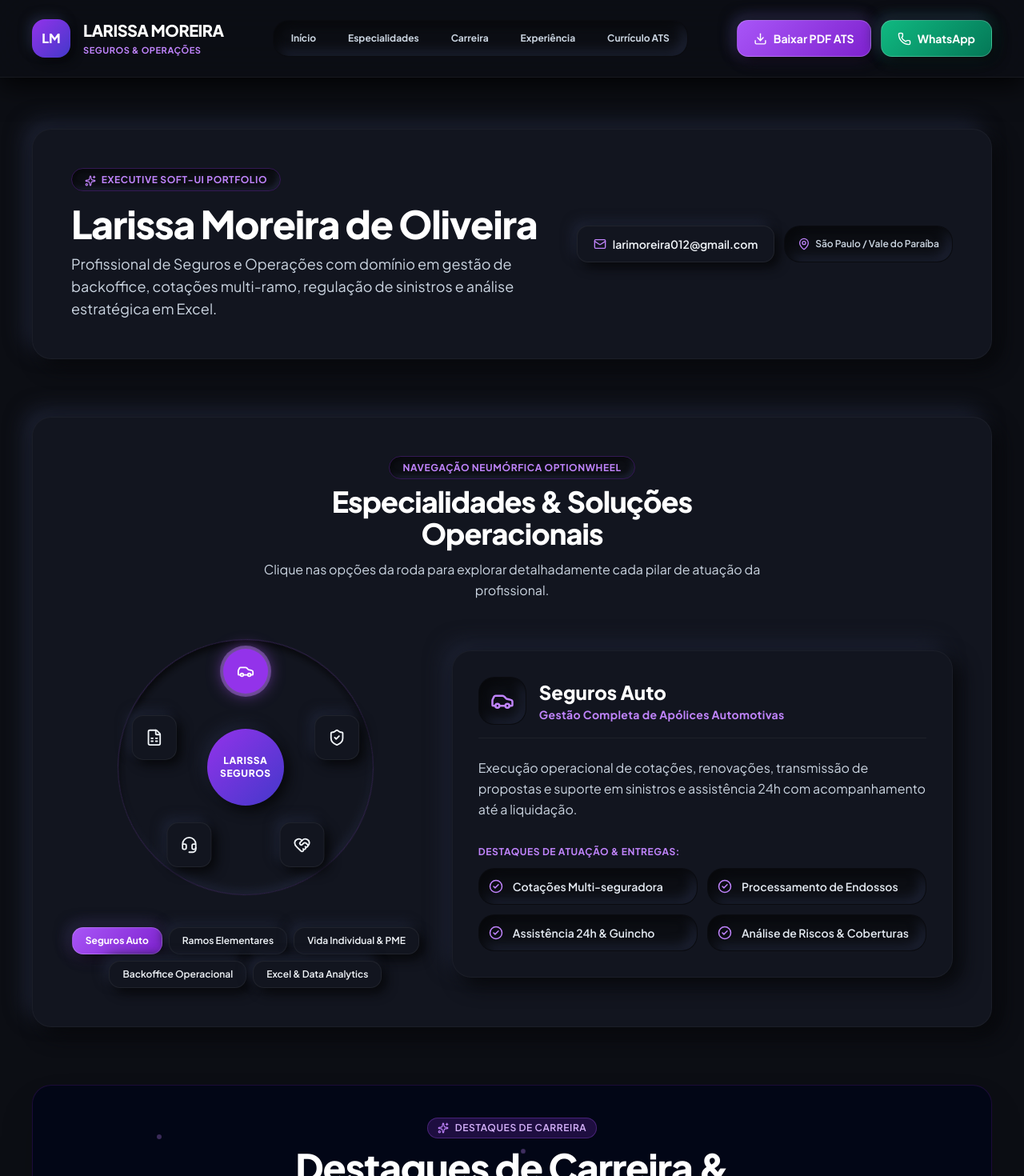
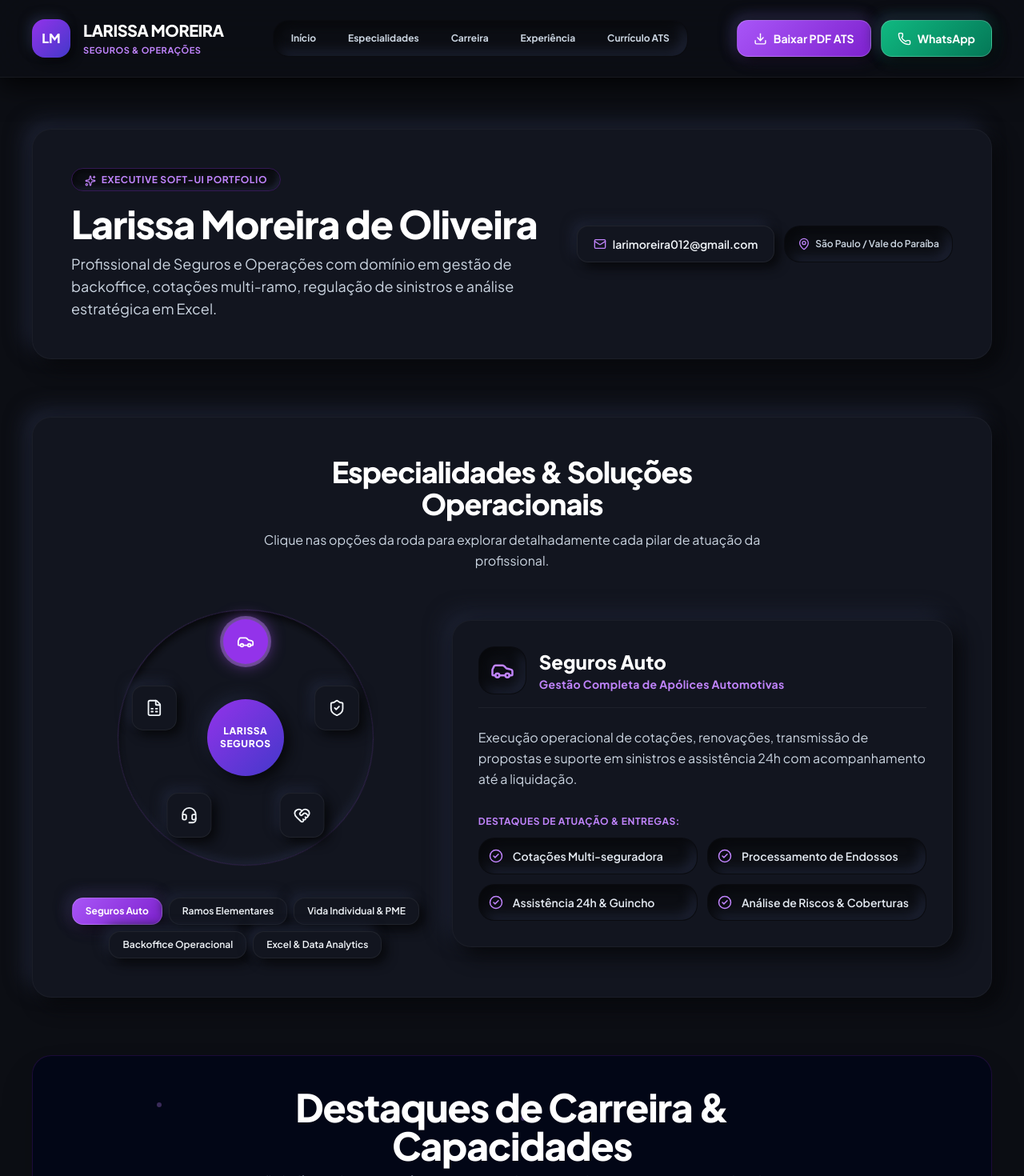
Before and after one commit to willdbga-code/Larissa, a React (Vite) app in the folder Portifolio/: page / in a window 1280 px wide. Shown: the top 1470 px of the page at 80% size. Built offline with nearby package versions, Linux system fonts and the light colour scheme.

Commit message:
style: remove technical pill badges from MagicBento and OptionWheel section headers

```diff
--- a/Portifolio/src/components/MagicBento.jsx
+++ b/Portifolio/src/components/MagicBento.jsx
@@ -82,10 +82,6 @@ const MagicBento = ({
 
       {/* Section Header */}
       <div className="relative z-20 text-center max-w-2xl mx-auto mb-10">
-        <span className="inline-flex items-center gap-2 px-3 py-1 bg-purple-600/20 text-purple-300 rounded-full text-xs font-semibold uppercase tracking-wider mb-3 border border-purple-500/30">
-          <Sparkles size={14} className="text-purple-400" />
-          Destaques de Carreira
-        </span>
         <h2 className="text-3xl md:text-5xl font-extrabold text-white tracking-tight">
           Destaques de Carreira & Capacidades
         </h2>
--- a/Portifolio/src/components/OptionWheel.jsx
+++ b/Portifolio/src/components/OptionWheel.jsx
@@ -51,9 +51,6 @@ const OptionWheel = () => {
   return (
     <div className="neu-card p-8 md:p-12 space-y-8">
       <div className="text-center max-w-2xl mx-auto space-y-3">
-        <span className="neu-badge">
-          Navegação Neumórfica OptionWheel
-        </span>
         <h2 className="text-3xl md:text-4xl font-extrabold text-white tracking-tight">
           Especialidades & Soluções Operacionais
         </h2>
```
